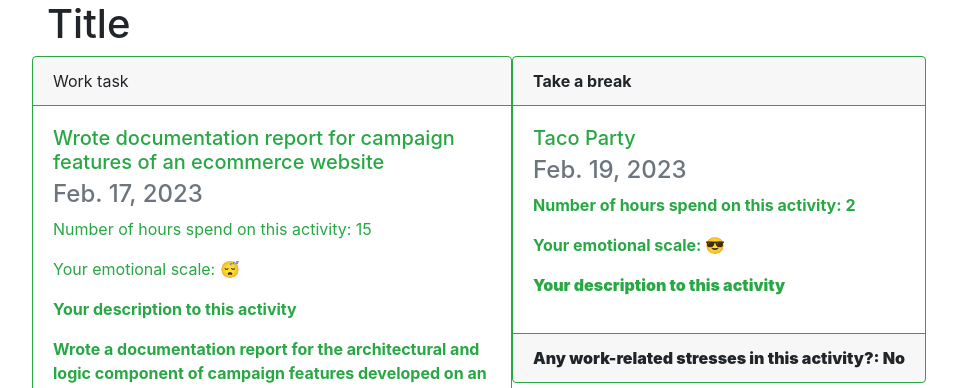
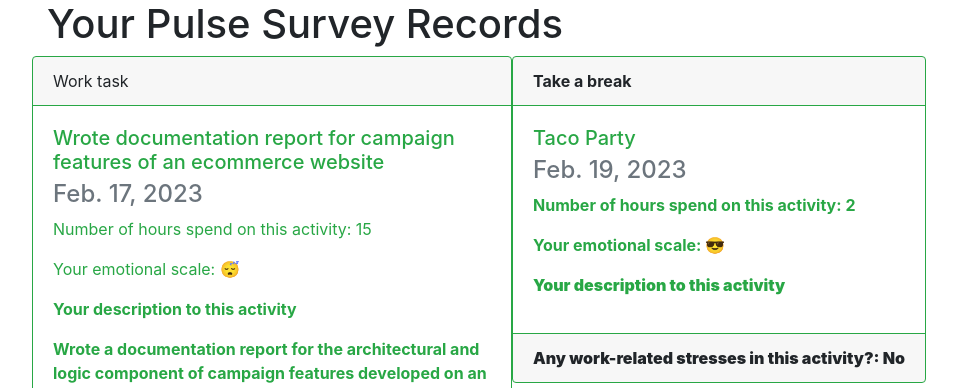
Before and after one commit to Peterisawesome17/ReMoodWork, a Django app: template remoodwork/workrecords/templates/workrecords/home_page.html in a window 1280 px wide. Shown: the part 56-444 px from the top of the page, without its empty margins (38-995 px from the left). Run offline with Django 4.2, Linux system fonts and the light colour scheme; the template is opened without the code that fills it: values that come from a table or form of the project are taken from there, others are empty; a user stored in the database is signed in; data comes from the database, SQL or seed files in the repository; both versions use the stored data as it was after the commit.

Commit message:
Commented and wrote some descriptions related to pulse survey pages of remoodwork.

```diff
--- a/remoodwork/workrecords/templates/workrecords/create_pulse_survey_page.html
+++ b/remoodwork/workrecords/templates/workrecords/create_pulse_survey_page.html
@@ -1,3 +1,4 @@
+<!-- This page is used for allowing users (employees) to create their pulse survey records -->
 {% extends 'workrecords/base.html' %}
 {% load crispy_forms_tags %}
 {% block content %}
--- a/remoodwork/workrecords/templates/workrecords/home_page.html
+++ b/remoodwork/workrecords/templates/workrecords/home_page.html
@@ -1,10 +1,11 @@
+<!-- ReMoodWork Home Page -->
 {% extends 'workrecords/base.html' %}
 {% block content %}
 {% if user.is_authenticated %}
 <div class="container">
   <div class="row">
     <div class="col-12">
-      <h1>Title</h1>
+      <h1>Your Pulse Survey Records</h1>
     </div>
     {% for pulse_survey in pulse_survey_records %}
         <div class="card border-success mb-2" style="max-width: 30rem;">
--- a/remoodwork/workrecords/templates/workrecords/pulse_survey_main_page.html
+++ b/remoodwork/workrecords/templates/workrecords/pulse_survey_main_page.html
@@ -1,3 +1,4 @@
+<!-- Displays the list of pulse survey records created by a user (employee) -->
 {% extends 'workrecords/base.html' %}
 {% block navigation %}
 <li class="nav-item dropdown">
```
Also changed, not shown: remoodwork/db.sqlite3.
